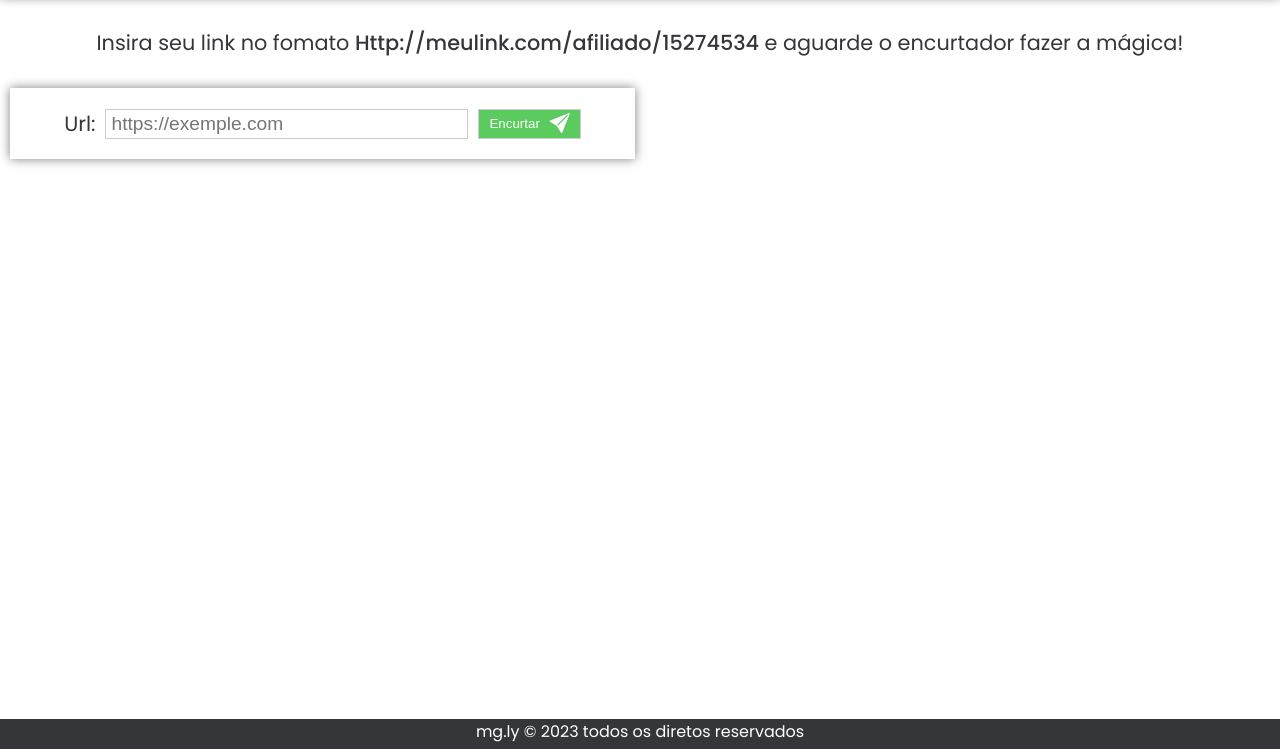
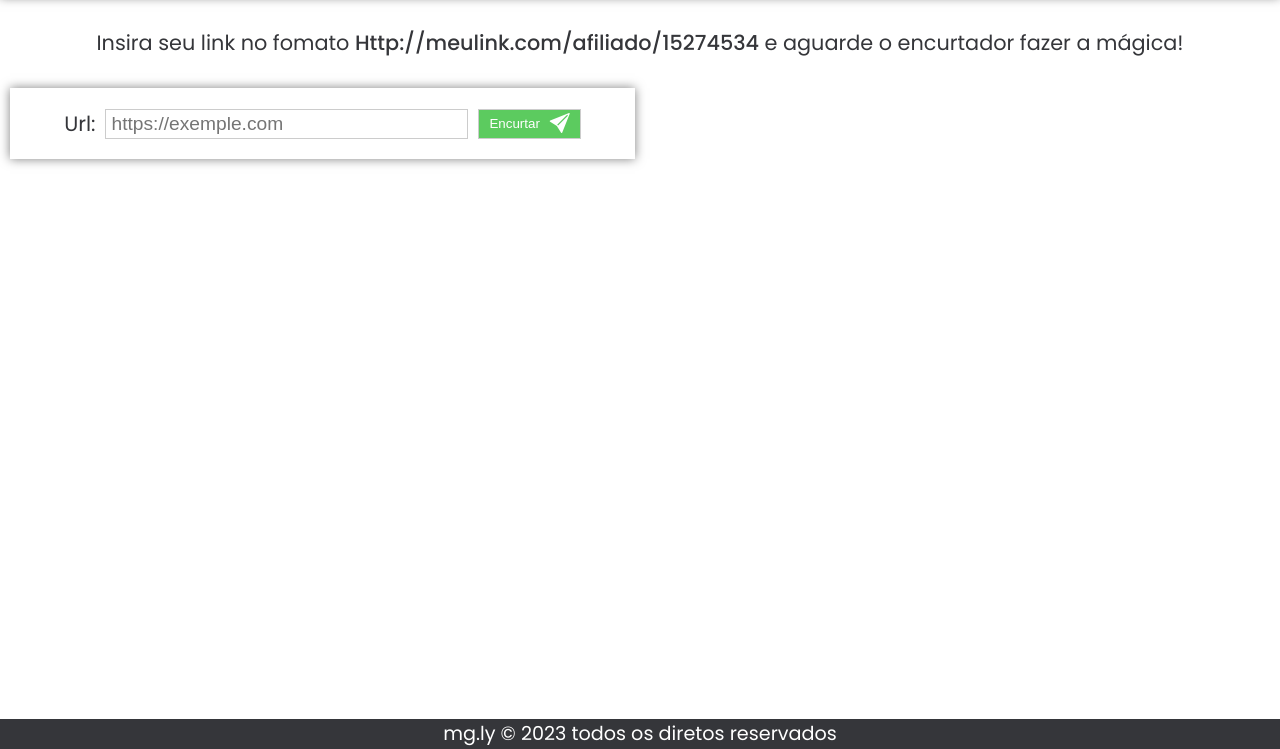
Before and after one commit to Marcelo-gms/mg.ly, a plain HTML site: page index.html in a window 1280 px wide. Shown: the part 51-800 px from the top of the page. Drawn offline with nearby package versions, Linux system fonts and the light colour scheme.

Commit message:
change font size paragraph

```diff
--- a/css/style.css
+++ b/css/style.css
@@ -168,7 +168,10 @@ footer{
   position: absolute;
   bottom: 0;
 }
-
+footer p{
+  font-size: 1.2em;
+  text-align: center;
+}
 
 
 @media screen and (max-width: 932px) {
```
